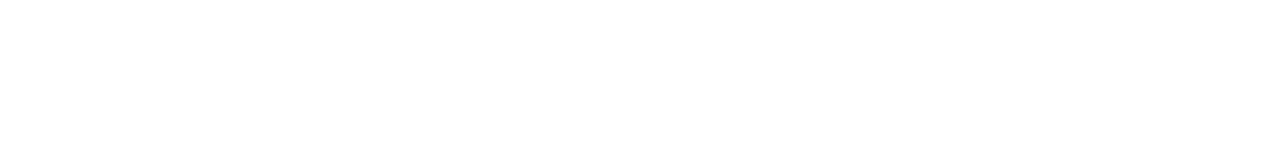
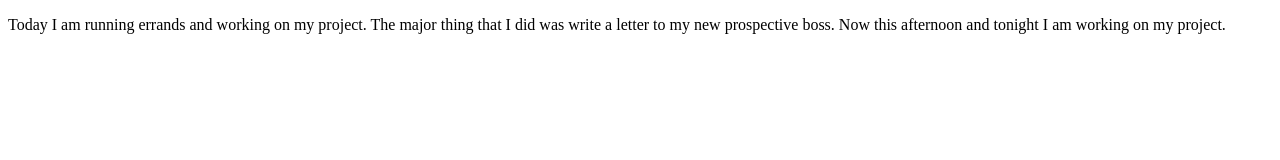
Before and after one commit to jtabb1/2021-10-14-Daily-Coding-Journal, a plain HTML site: page index.html in a window 1280 px wide. Drawn offline with Linux system fonts and the light colour scheme.

Commit message:
Report on what I did today and what I am doing now.

```diff
--- a/index.html
+++ b/index.html
@@ -8,7 +8,13 @@
   </head>
   <body>
 
-    <p> </p>
+    <p>
+      Today I am running errands and working on my
+      project.  The major thing that I did was write
+      a letter to my new prospective boss.  Now
+      this afternoon and tonight I am working on my
+      project.
+    </p>
 
     <script src="script.js"></script>
   </body>
```
